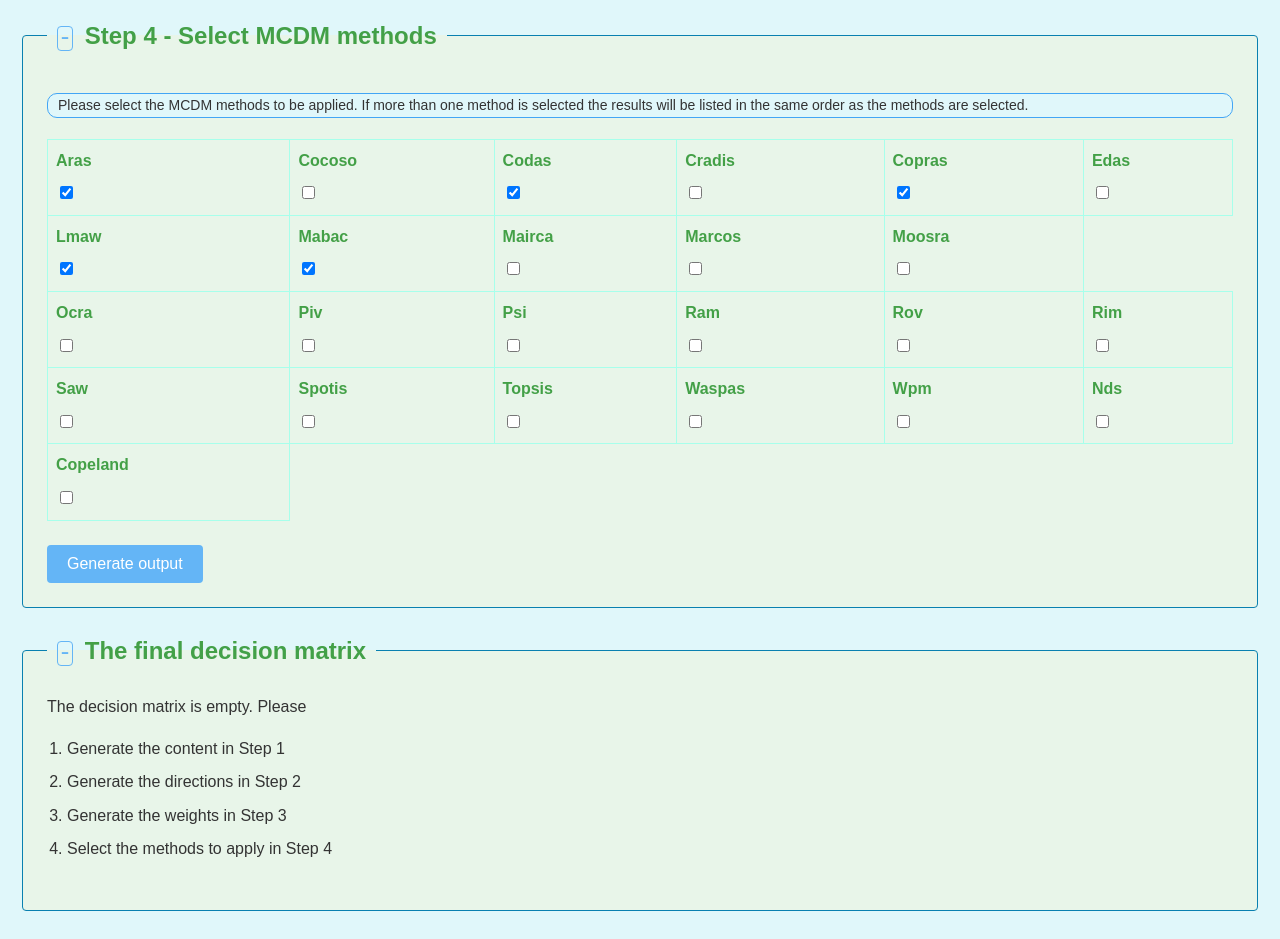
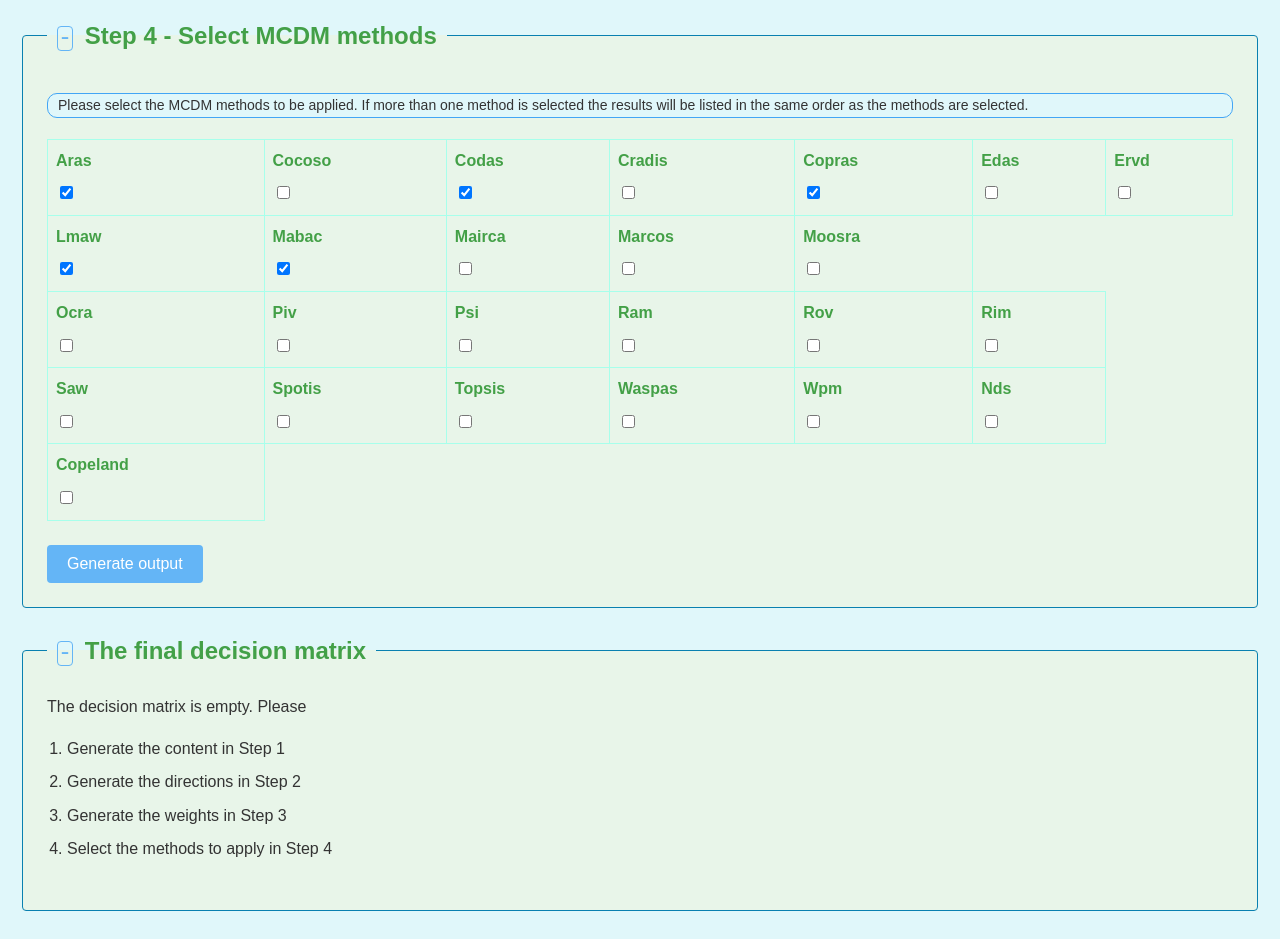
Before and after one commit to jbytecode/mcdm-scalajs, a plain HTML site: page index.html in a window 1280 px wide. Shown: the part 1340-2279 px from the top of the page. Drawn offline with Linux system fonts and the light colour scheme; a script that the page names is missing.

Commit message:
implement ervd

```diff
--- a/index.html
+++ b/index.html
@@ -151,6 +151,10 @@ A3,0.1, 0.2, 0.3, 0.4, 0.5
                         <label for="check_edas">Edas</label>
                         <input type="checkbox" id="check_edas"></input>
                     </td>
+                    <td>
+                        <label for="check_ervd">Ervd</label>
+                        <input type="checkbox" id="check_ervd"></input>
+                    </td>
                 </tr>
                 <tr>
                     <td>
```
Also changed, not shown: 5 other files.
